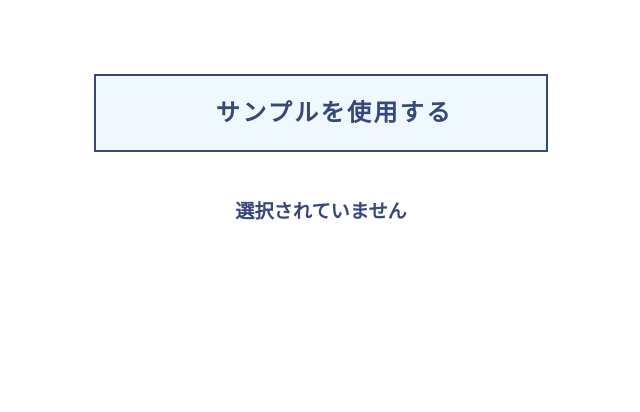
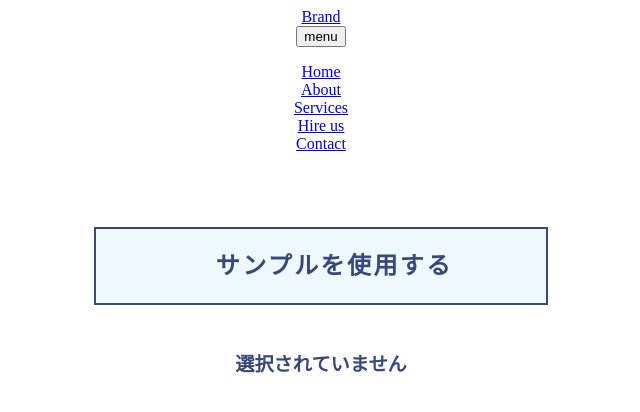
Before and after one commit to GEN222/WebAI, a Flask app: page / in a window 1280 px wide. Shown: the top 412 px of the page, without its empty margins (319-959 px from the left). Run offline with Flask 2, Linux system fonts and the light colour scheme; some libraries are stand-ins or nearby versions.

Commit message:
add header

```diff
--- a/templates/index.html
+++ b/templates/index.html
@@ -28,6 +28,25 @@
 </head>
 <body>
 
+<!-- Header Start -->
+<header class="site-header">
+  <div class="wrapper site-header__wrapper">
+    <a href="#" class="brand">Brand</a>
+    <nav class="nav">
+      <button class="nav__toggle" aria-expanded="false" type="button">
+        menu
+      </button>
+      <ul class="nav__wrapper">
+        <li class="nav__item"><a href="#">Home</a></li>
+        <li class="nav__item"><a href="#">About</a></li>
+        <li class="nav__item"><a href="#">Services</a></li>
+        <li class="nav__item"><a href="#">Hire us</a></li>
+        <li class="nav__item"><a href="#">Contact</a></li>
+      </ul>
+    </nav>
+  </div>
+</header>
+<!-- Header End -->
 
     <form id='upload_form' onsubmit='return false;'>
 
```
